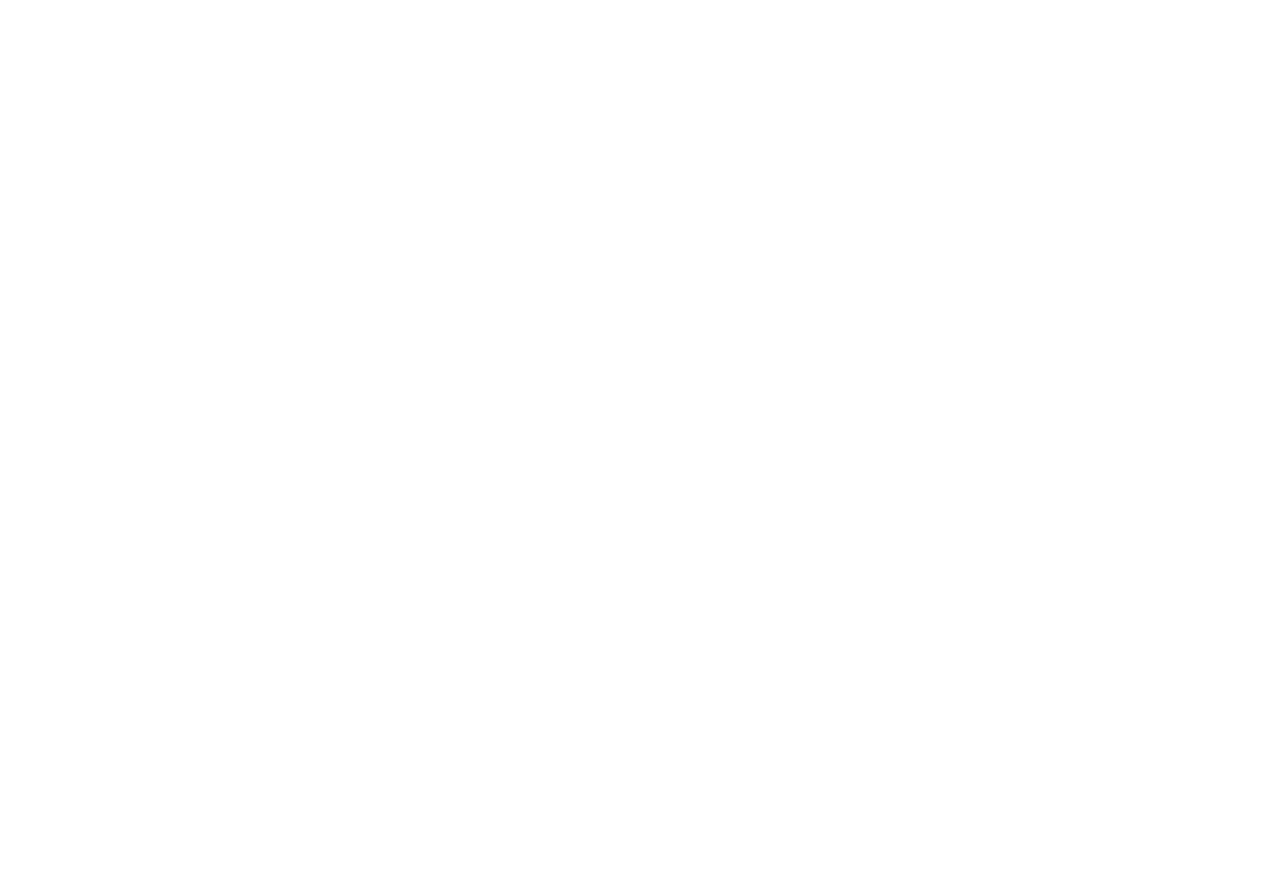
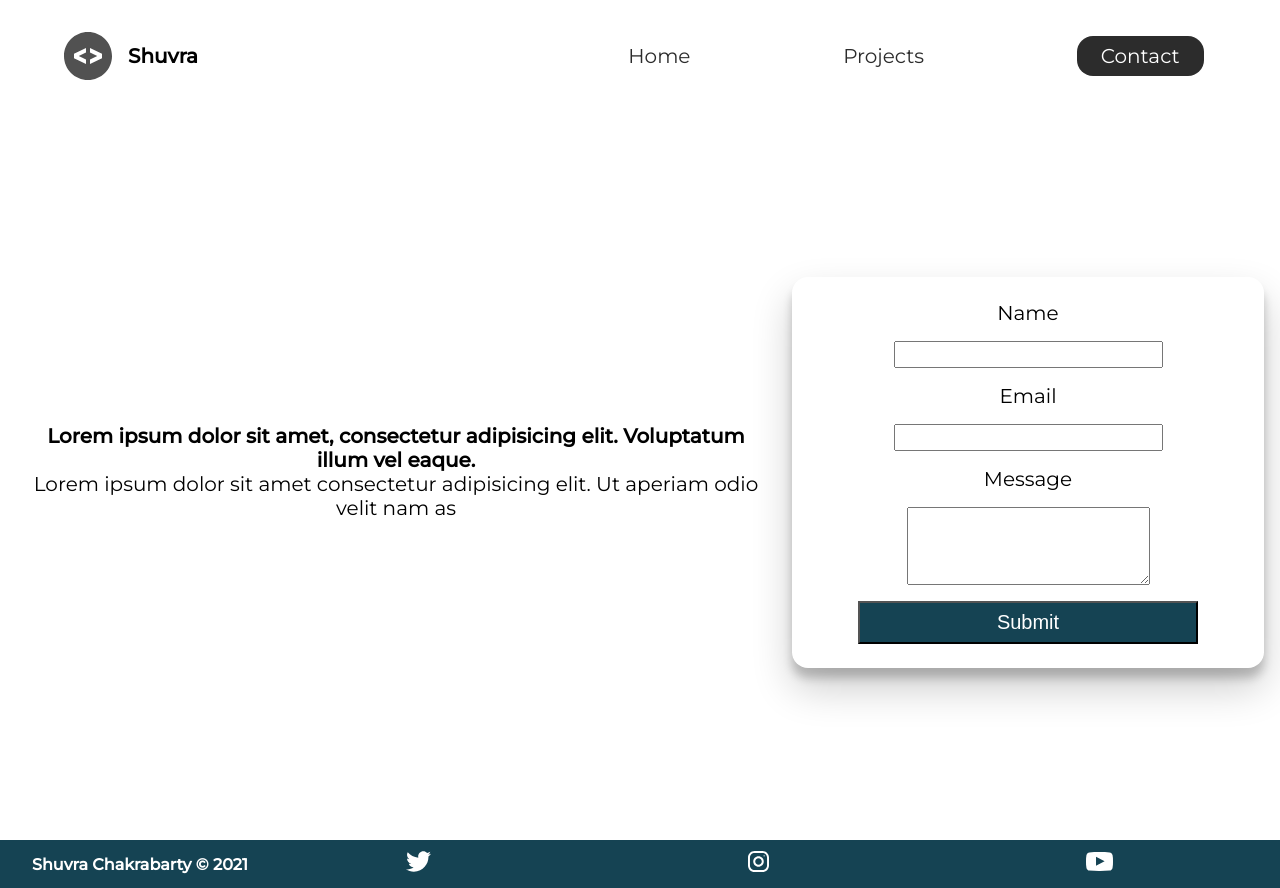
Before and after one commit to shuvra-matrix/MY-WEBSITESS, a plain HTML site: page contact/index.html in a window 1280 px wide. Before the commit the page ends 800 px from the top, so only its background shows below. Drawn offline with Linux system fonts and the light colour scheme.

Commit message:
contact update

```diff
--- a/contact/index.html
+++ b/contact/index.html
@@ -0,0 +1,51 @@
+<!DOCTYPE html>
+<html lang="en">
+<head>
+  <meta charset="UTF-8">
+  <meta http-equiv="X-UA-Compatible" content="IE=edge">
+  <meta name="viewport" content="width=device-width, initial-scale=1.0">
+  <link rel="stylesheet" href="../styles/style.css">
+  <link href="https://fonts.googleapis.com/css2?family=Montserrat:wght@400;500&display=swap" rel="stylesheet">
+  <title>Shuvra's Portofolio</title>
+</head>
+  <body style="overflow: auto;">
+    <header class="main-head">
+      <nav>
+        <div class="logo">
+          <img src="../icons/code.svg" alt="logo">
+          <h1>Shuvra</h1>
+        </div>
+        <ul>
+          <li><a  href="../">Home</a></li>
+          <li><a  href="../projects">Projects</a></li>
+          <li><a class="active" href="./">Contact</a></li>
+        </ul>
+      </nav>
+    </header>
+    <section class="froms">
+        <div class="text-div">
+            <h3>Lorem ipsum dolor sit amet, consectetur adipisicing elit. Voluptatum illum vel eaque.</h3>
+            <p>Lorem ipsum dolor sit amet consectetur adipisicing elit. Ut aperiam odio velit nam as</p>
+        </div>
+        <div class="from-div">
+        <form action="">
+            <label for="name">Name</label>
+            <input id="name" type="text" name="name" required>
+            <label for="email">Email</label>
+            <input type="email" name="email" id="email" required>
+            <label for="message">Message</label>
+            <textarea name="message" id="message" cols="25" rows="4"></textarea>
+            <button type="submit">Submit</button>
+        </form>
+        </div>
+    </section>
+    <footer>
+        <h4>Shuvra Chakrabarty &copy; 2021</h4>
+        <ul>
+            <li><a href="#"><img src="../icons/twitter 1.svg" alt=""></a></li>
+            <li><a href="#"><img src="../icons/instagram 1.svg" alt=""></a></li>
+            <li><a href="#"><img src="../icons/youtube-symbol 1.svg" alt=""></a></li>
+        </ul>
+    </footer>
+  </body>
+</html>
--- /dev/null
+++ b/styles/_contact.scss
@@ -0,0 +1,53 @@
+.froms{
+    margin-top: 3rem;
+    min-height: 90vh;
+    @include flex(center, center, row);
+    .text-div{flex: 1 1 50rem;
+    padding: 4rem;
+    text-align: center;}
+    .from-div{flex: 1 1 10rem;}
+    flex-wrap: wrap;
+    padding-right: 2rem;
+
+    form{
+        padding: 3rem 3rem;
+        box-shadow:0px 10px 10px rgba($color: #000000, $alpha: 0.2), 0px 20px 40px rgba($color: #000000, $alpha: 0.2);
+        @include flex(center, center, column);
+        border-radius: 2rem;
+        flex-wrap: wrap;
+        text-align: center;
+    }
+    input,textarea{
+        margin: 2rem;
+        &:focus{
+            outline: 2px solid gray;
+        }
+    }
+    textarea {
+        font-family: 'Montserrat', sans-serif;
+        font-size: 2rem;
+    }
+    button{width: 80%;
+    padding: 1rem;
+background: $background-color;
+color: white;
+&:focus{background: $gradient;}
+}
+padding-bottom: 2rem;
+}
+
+footer{width: 100%;
+@include flex(space-between,center,column);
+flex-wrap: wrap;
+background: $background-color;
+flex: 1 1 20rem;
+padding: 1rem;
+}
+
+footer,h4{padding-left: 2rem;color: white}
+
+footer,
+ul {
+    @include flex(space-around, center, row);
+    flex:  1 1 10rem;
+}
--- a/styles/_intro.scss
+++ b/styles/_intro.scss
@@ -189,7 +189,9 @@ transform-origin: bottom;}
             flex: 1 1 30rem;
             margin-top: 2rem;
             flex-wrap: wrap;
+            margin-right: 2rem ;
            }
+           padding-bottom: 4rem;
     }
     html{font-size: 35%};
     .intro-social {
@@ -204,8 +206,9 @@ transform-origin: bottom;}
           width: 8rem;
       }
       .intro-social{margin: 0px auto ;}
-      ul{margin-right: 3rem;}
+      ul{margin-right: 3rem;padding-top: 2rem;}
       .intro-text{@include flex(center,center,column)}
       h3{text-align: center;font-size: 4rem;}
       p{text-align: center;}
+
 }
--- a/styles/_projects.scss
+++ b/styles/_projects.scss
@@ -11,21 +11,6 @@
 }
 
 .travelly,.elina{
-    flex: 1 1 40rem;
+    flex: 1 1 60rem;
     @include flex(center,center,column);
 }
-
-@media screen and(max-width:419px) {
-    nav {
-
-        .logo {
-
-            @include flex(center, center, column);
-            flex: 1 1 30rem;
-            margin-top: 2rem;
-            flex-wrap: wrap;
-            margin-right: 6rem;
-        }
-    }
-
-}
--- a/styles/style.scss
+++ b/styles/style.scss
@@ -18,3 +18,4 @@ $gray-text: #2c2c2c;
 @import "global";
 @import "intro";
 @import "projects";
+@import "contact";
```
Also changed, not shown: index.html (+1 -1 lines), projects/index.html (+1 -1 lines), styles/style.css, 1 other file.
